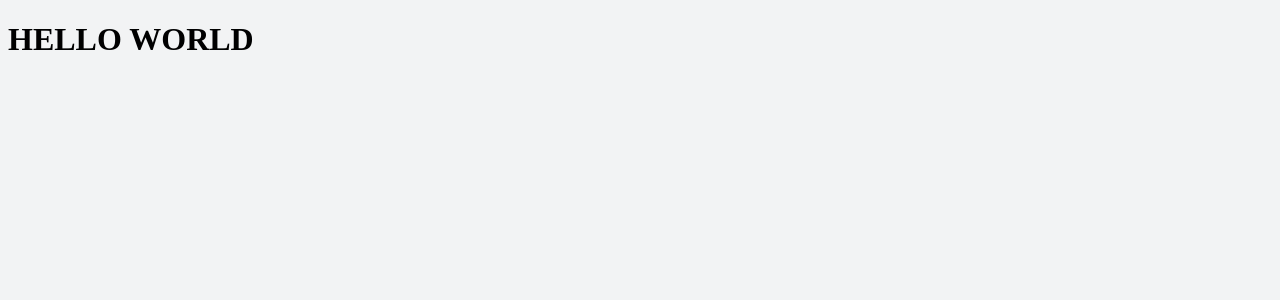
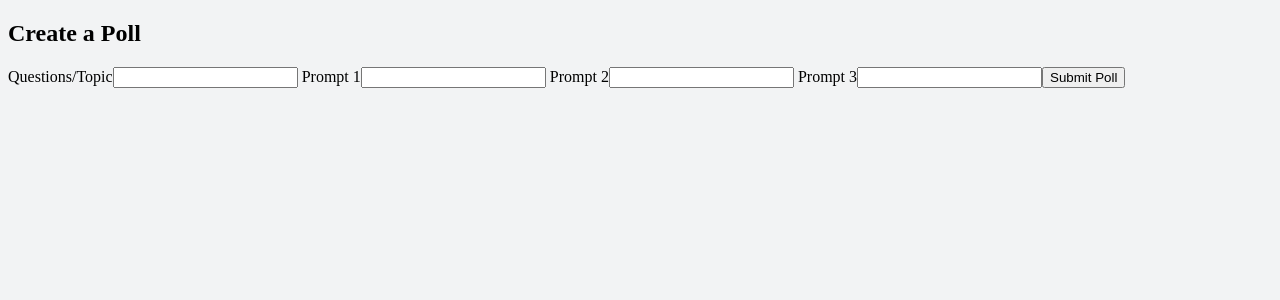
Before and after one commit to a-pole-of-hay/haypoll-client, a React app: page / in a window 1280 px wide. Shown: the top 300 px of the page. Built offline with nearby package versions, Linux system fonts and the light colour scheme; a web font is replaced by a local one.

Commit message:
added form to home page

```diff
--- /dev/null
+++ b/src/components/Polls/CreatePoll.js
@@ -0,0 +1,27 @@
+import React from 'react';
+import PropTypes from 'prop-types';
+
+export default function CreatePoll() {
+  return (
+    <>
+      <h2> Create a Poll</h2>
+      <form>
+        <label> Questions/Topic</label>
+        <input type="text"></input>
+        <label> Prompt 1</label>
+        <input id="0" type="text"></input>
+        <label> Prompt 2</label>
+        <input id="1"type="text"></input>
+        <label> Prompt 3</label>
+        <input id="2" type="text"></input>
+        <button> Submit Poll </button>
+      </form>
+    </>
+  );
+}
+
+
+CreatePoll.propTypes =  {
+  question: PropTypes.string.isRequired,
+  options: PropTypes.array.isRequired
+};
--- a/src/components/app/App.js
+++ b/src/components/app/App.js
@@ -1,7 +1,10 @@
 import React from 'react';
+import CreatePoll from '../Polls/CreatePoll';
 
 export default function App() {
   return (
-    <h1>HELLO WORLD</h1>
+    <>
+      <CreatePoll />
+    </>
   );
 }
```
Also changed, not shown: src/components/header/Header.js (added, +13 -0 lines), src/css/themes.md (added, +18 -0 lines).
